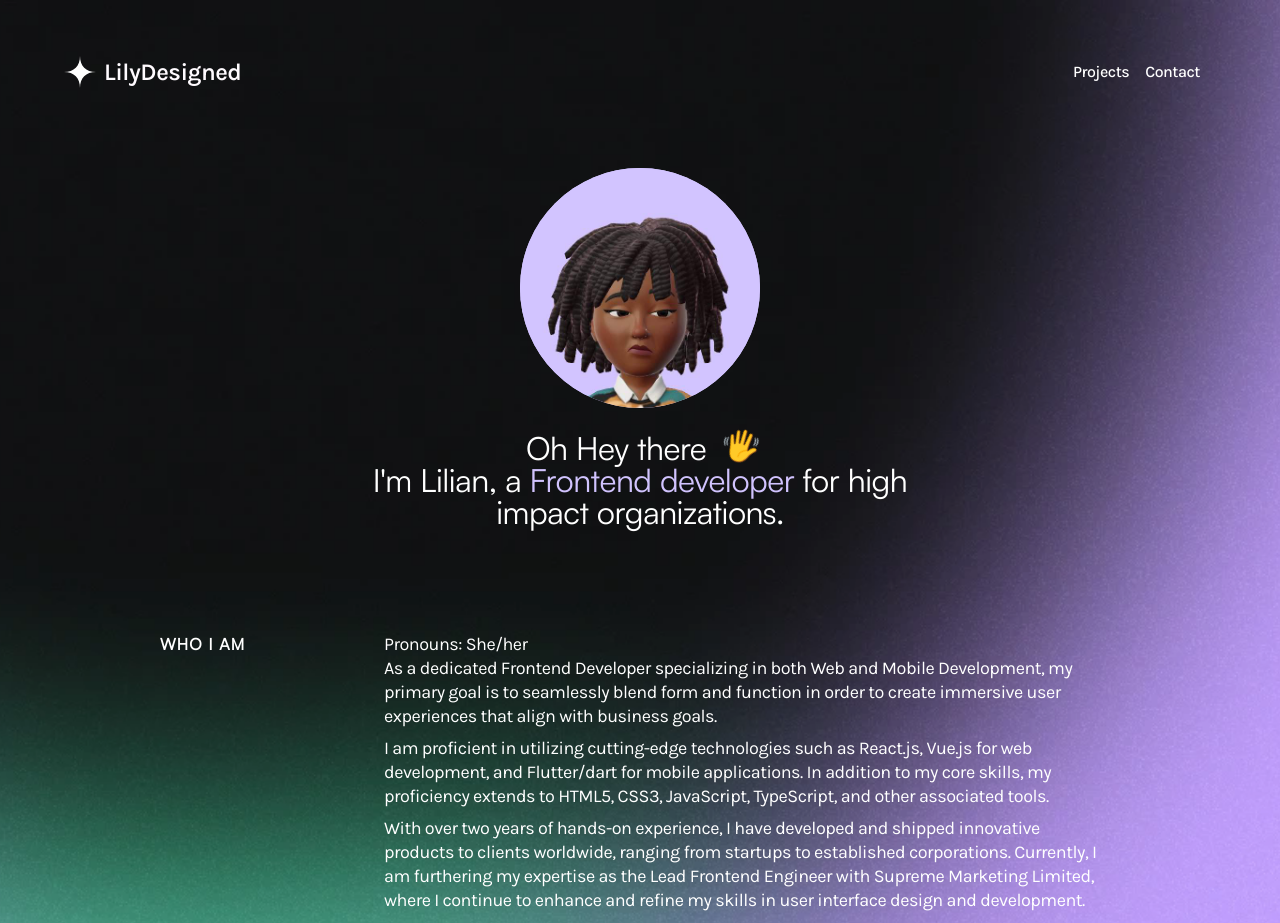
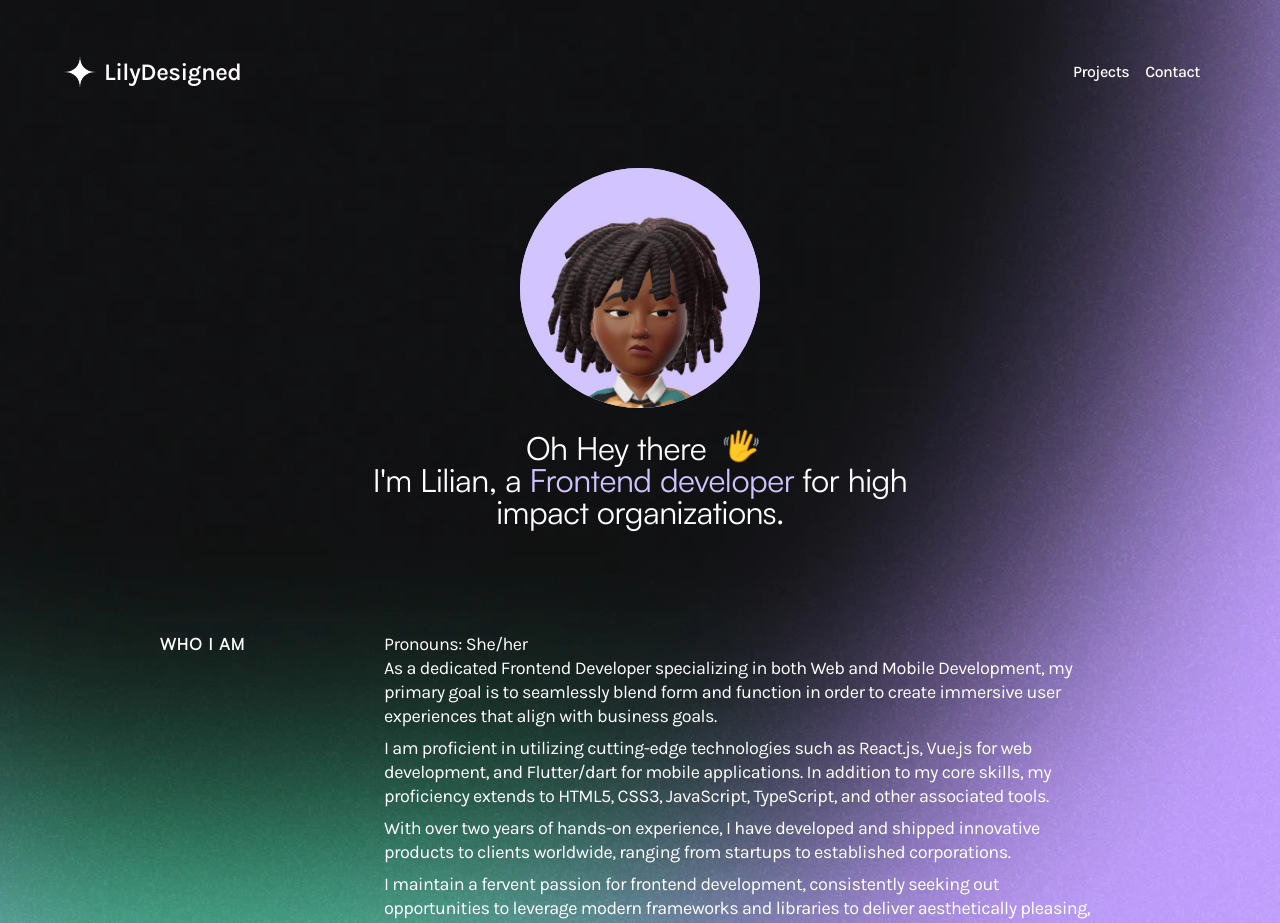
Before and after one commit to Lilianada/Lilydesigned, a React (Create React App) app: page / in a window 1280 px wide. Shown: the top 923 px of the page. Built offline with nearby package versions, Linux system fonts and the light colour scheme.

Commit message:
fix to home page

```diff
--- a/src/pages/Home.jsx
+++ b/src/pages/Home.jsx
@@ -48,8 +48,8 @@ export default function Home() {
                 I am proficient in utilizing cutting-edge technologies such as React.js, Vue.js for web development, and Flutter/dart for mobile applications. In addition to my core skills, my proficiency extends to HTML5, CSS3, JavaScript, TypeScript, and other associated tools.
               </p>
               <p className="text">
-                With over two years of hands-on experience, I have developed and shipped innovative products to clients worldwide, ranging from startups to established corporations. Currently, I am furthering my expertise as the Lead Frontend Engineer with Supreme Marketing Limited, where I continue to enhance and refine my skills in user interface design and development.
-              </p>
+                With over two years of hands-on experience, I have developed and shipped innovative products to clients worldwide, ranging from startups to established corporations.
+                </p>
               <p className="text">
                 I maintain a fervent passion for frontend development, consistently seeking out opportunities to leverage modern frameworks and libraries to deliver aesthetically pleasing, performant, and user-centric applications. I am always eager to learn and adapt to new technologies and best practices, ensuring that the digital products I create are not only functional, but also intuitive, accessible, and visually captivating.
               </p>
```
